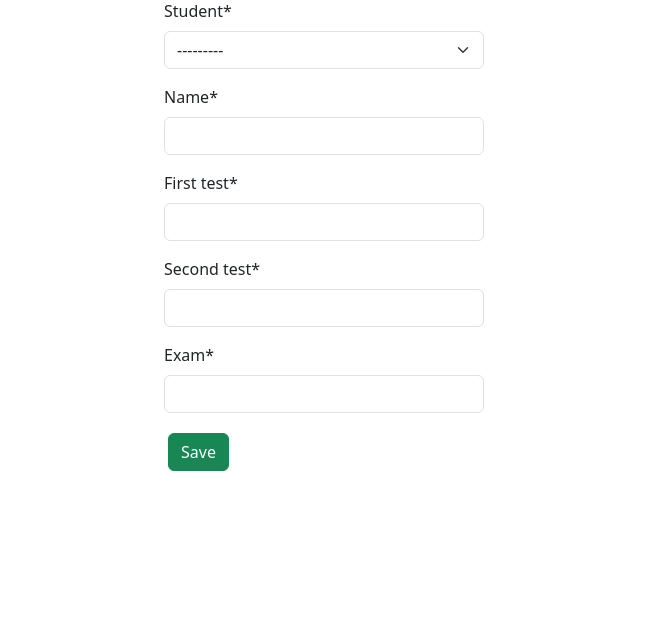
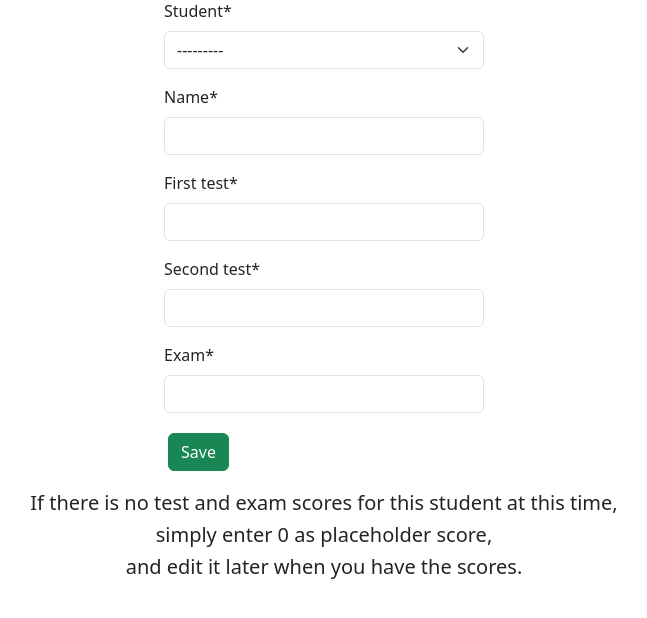
Before and after one commit to Jahrexmac/Class_Manager, a Django app: page /subject/new in a window 1280 px wide. Shown: the part 125-743 px from the top of the page, without its empty margins (316-963 px from the left). Run offline with Django 4.2, Linux system fonts and the light colour scheme; data comes from the database, SQL or seed files in the repository; both versions use the stored data as it was after the commit; some libraries are stand-ins or nearby versions.

Commit message:
update on features

```diff
--- a/SchoolApp/result/urls.py
+++ b/SchoolApp/result/urls.py
@@ -1,5 +1,5 @@
 from django.urls import path
-from .views import ClassListView, StudentListView, Home, ClassCreateView, StudentCreateView, ClassUpdate, ClassDelete, StudentDetails, StudentUpdate, StudentRemove, SubjectNew, SubjectUpdate
+from .views import ClassListView, StudentListView, Home, ClassCreateView, StudentCreateView, ClassUpdate, ClassDelete, StudentDetails, StudentUpdate, StudentRemove, SubjectNew, SubjectUpdate, SubjectDelete
 
 urlpatterns = [
     path('', Home.as_view(), name='home'),
@@ -13,7 +13,8 @@ urlpatterns = [
     path('student/<int:pk>/update', StudentUpdate.as_view(), name='updatestudent'),
     path('student/<int:pk>/remove', StudentRemove.as_view(), name='removestudent'),
     path('subject/new', SubjectNew.as_view(), name="subject"),
-    path('subject/<int:pk>/update', SubjectUpdate.as_view(), name='subjectupdate')
+    path('subject/<int:pk>/update', SubjectUpdate.as_view(), name='subjectupdate'),
+    path('subject/<int:pk>/delete', SubjectDelete.as_view(), name='deletesubject' ),
     # path to delete student
 
 
--- a/SchoolApp/result/views.py
+++ b/SchoolApp/result/views.py
@@ -128,9 +128,11 @@ class StudentDetails(View):
             form = SubjectNewForm(request.POST) #to save subject form
             if form.is_valid():
                 form.save()
-            #print(pk)
-            students = Student.objects.filter(pk=pk) # from data base
-            subjects = Subject.objects.filter(student=pk) # from data base
+
+            subject = Subject.objects.last() # retrieve last object from the data base
+
+            students = Student.objects.filter(pk= subject.student_id) # from data base
+            subjects = Subject.objects.filter(student= subject.student_id) # from data base
 
             subjects = self.subject_process(subjects) # refine the subjects list of subject object to include total, grade and serial number
 
@@ -181,6 +183,26 @@ class StudentDetails(View):
 
             students = Student.objects.filter(pk=pk) # from data base
             subjects = Subject.objects.filter(student=pk) # from data base
+
+            subjects = self.subject_process(subjects) # refine the subjects list of subject object to include total, grade and serial number
+
+            totals = self.subject_total(subjects)
+            #retrieve the class to get the pk so that the back key functionality would work for empty classes
+            classroom = Classroom.objects.filter(name = students[0].student_class)
+            class_pk = classroom[0].pk
+
+            std_name = students[0].first_name.title() + ' ' + students[0].last_name.title()
+            pk = students[0].pk
+
+            return render(request, 'studentdetails.html', {'students': students, 'name': std_name, 'pk': pk, 'class_pk': class_pk, 'subjects':subjects, 'totals': totals})
+
+        if 'delete' in str(request.body):
+            subject = Subject.objects.filter(pk = pk)
+
+            students = Student.objects.filter(pk = subject[0].student_id)
+            subjects = Subject.objects.filter(student = subject[0].student_id) # from data base
+
+            Subject.objects.filter(pk = pk ).delete() # deletes the student
 
             subjects = self.subject_process(subjects) # refine the subjects list of subject object to include total, grade and serial number
 
@@ -283,3 +305,7 @@ class SubjectUpdate(UpdateView):
     model = Subject
     template_name = "subjectupdate.html"
     fields = ["name", "first_test", "second_test", "exam"]
+
+class SubjectDelete(DeleteView):
+    model = Subject
+    template_name = "subjectdelete.html"
--- a/SchoolApp/templates/removestudent.html
+++ b/SchoolApp/templates/removestudent.html
@@ -1,14 +1,14 @@
 {% extends "base.html" %}
 {% load crispy_forms_tags %}
 {% block title %}
-    <title> Delete Classroom</title>
+    <title>Remove Student</title>
 {% endblock title %}
 {% block content %}
     <div>
         <a href={% url 'studentdetails' student.pk %} class="btn btn-primary m-3">Back</a>
     </div>
     </div>
-    <form  action={% url 'student' student.pk%} method="post" class="text-dark col-6 mx-auto"> {% csrf_token %}
+    <form  action={% url 'student' student.pk %} method="post" class="text-dark col-6 mx-auto"> {% csrf_token %}
         <h2 class=" text-success">Are You Sure You Want To Remove Student?</h2>
         <div class='d-flex justify-content-center'>
             <input type="submit", name='remove' value="remove" class="btn btn-danger m-1 col-5">
--- a/SchoolApp/templates/studentdetails.html
+++ b/SchoolApp/templates/studentdetails.html
@@ -98,10 +98,10 @@
                 {% endif %}
                     <td class='text-light col-2'>
                         <a href={% url 'subjectupdate' subject.pk %} class="btn btn-warning">Edit</a>
-                        <a href={% url 'subjectupdate' subject.pk %} class="btn btn-danger">Delete</a>
+                        <a href={% url 'deletesubject' subject.pk %} class="btn btn-danger">Delete</a>
                     </td>
             {% empty %}
-                <p> No Subject for this Student</p>
+                <h3 class="text-danger"> No subject for this Student please add subjects</h3>
             </tbody>
             {% endfor %}
 
--- a/SchoolApp/templates/subjectnew.html
+++ b/SchoolApp/templates/subjectnew.html
@@ -13,4 +13,7 @@
         {{ form|crispy }}
         <input type="submit", name='save' value="Save" class="btn btn-success m-1">
     </form>
+    <h5 class='text-center'>If there is no test and exam scores for this student at this time,</h5>
+    <h5 class='text-center'>simply enter 0 as placeholder score,</h5>
+    <h5 class='text-center'>and edit it later when you have the scores.</h5>
 {% endblock content%}
--- a/SchoolApp/templates/updatestudent.html
+++ b/SchoolApp/templates/updatestudent.html
@@ -5,7 +5,7 @@
 {% endblock title %}
 {% block content %}
     <div>
-        <a href='{{ request.META.HTTP_REFERER }}' class="btn btn-primary m-3">Back</a>
+        <a href={% url 'studentdetails' student.pk %} class="btn btn-primary m-3">Back</a>
     </div>
     </div>
     <h2 class="text-center text-success m-2">Update Student Info </h2>
```
Also changed, not shown: SchoolApp/templates/subjectdelete.html (added, +17 -0 lines), SchoolApp/db.sqlite3.
